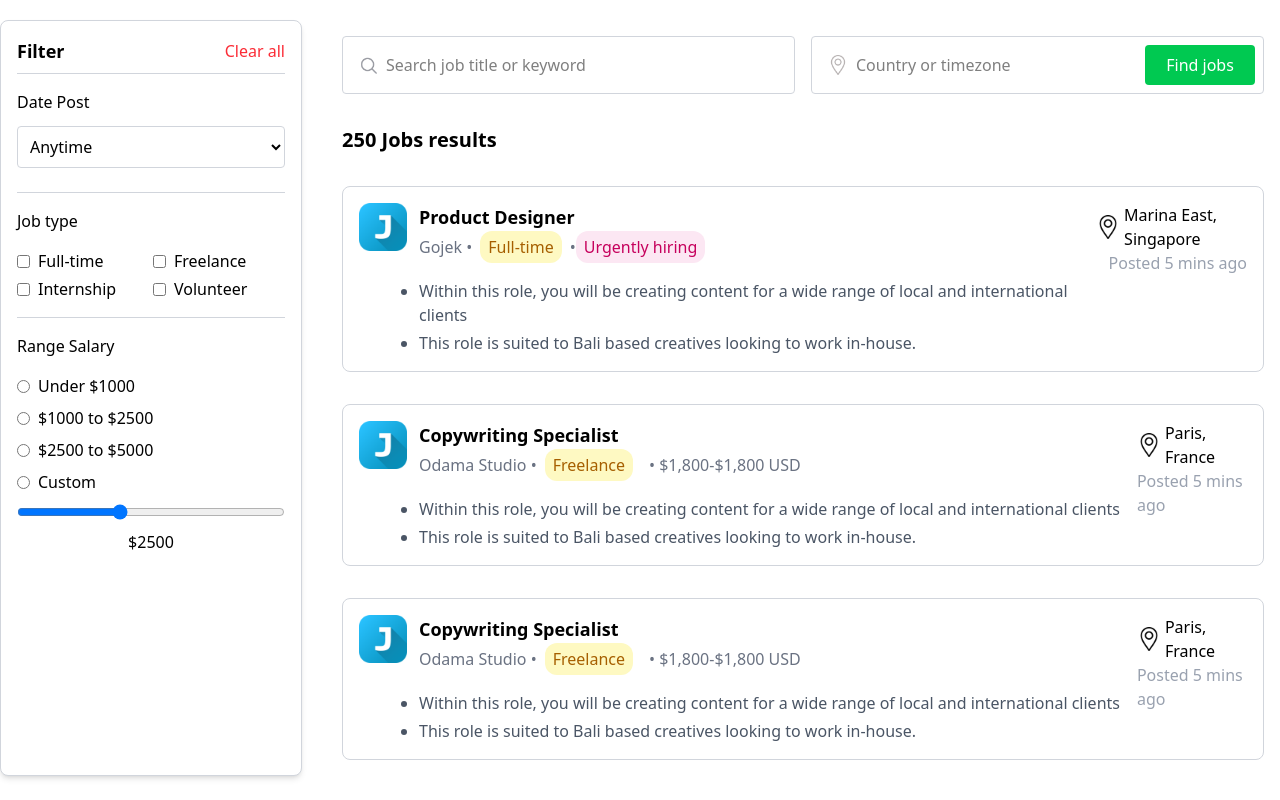
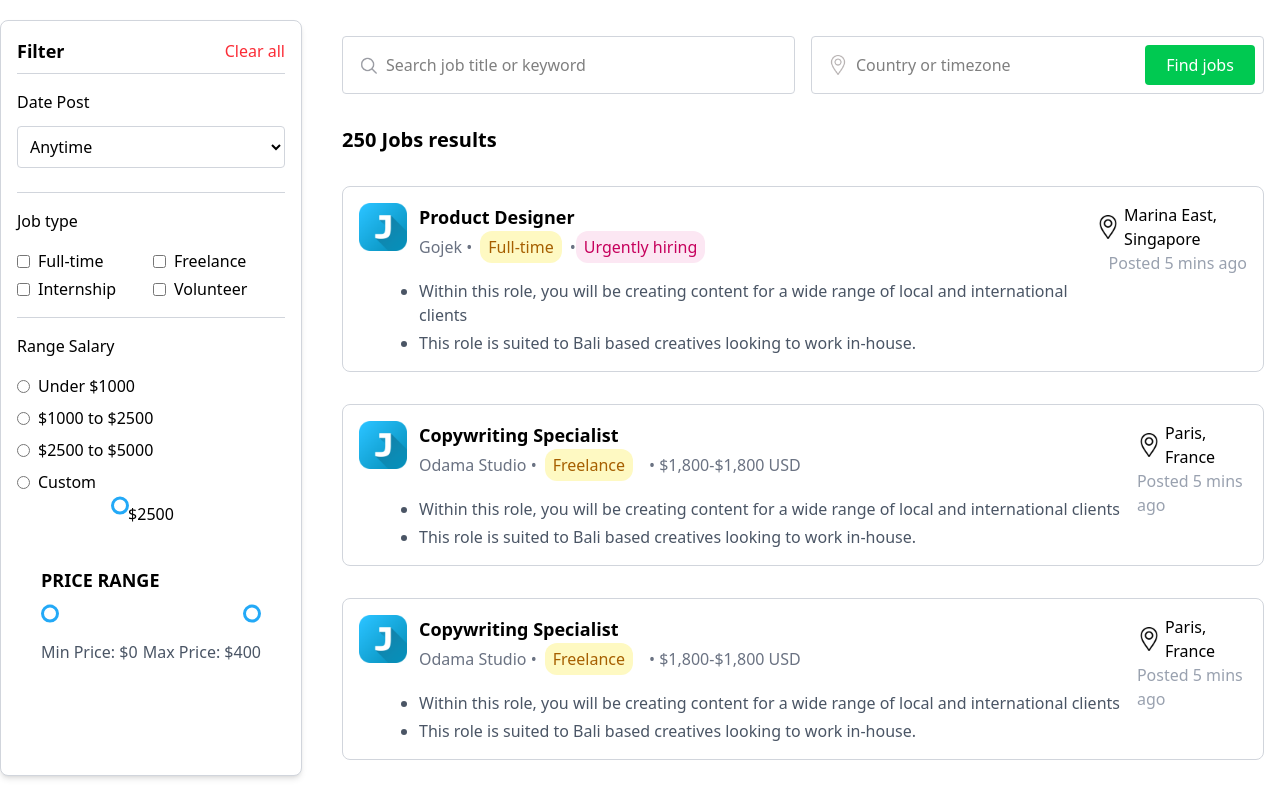
Before and after one commit to Aashishb4u/jobelia-ui, a website: page index.html in a window 1280 px wide. Shown: the part 412-1212 px from the top of the page. Drawn offline with Linux system fonts and the light colour scheme.

Commit message:
Testing the sliders

```diff
--- a/index.html
+++ b/index.html
@@ -33,8 +33,8 @@
         </nav>
     </header>
     <!-- Hero Section -->
-    <section class="relative py-24">
-        <div class="absolute inset-y-0 m-6 right-0 w-1/2 bg-[url('/assets/images/abstract.png')] bg-cover bg-no-repeat"></div>
+    <section class="bg-[#F5F9FC] relative py-24">
+        <div class="mix-blend-multiply absolute inset-y-0 right-0 w-1/2 bg-[url('/assets/images/abstract.png')] bg-cover bg-no-repeat"></div>
         <div class="relative container mx-auto p-6 text-start">
             <h1 class="text-3xl md:text-4xl font-bold text-gray-900">Find your dream job</h1>
             <p class="text-gray-600 mt-4">Looking for a job? Browse our latest job openings to view & apply to the best jobs today!</p>
@@ -85,6 +85,8 @@
                 <!-- Range Salary -->
                 <div class="mb-4">
                     <label class="text-base font-medium">Range Salary</label>
+
+
                     <div class="mt-4 space-y-2">
                         <label class="flex items-center space-x-2">
                             <input type="radio" name="salary" class="form-radio text-green-500">
@@ -108,6 +110,117 @@
                         </div>
                     </div>
                 </div>
+
+                <style>
+                    /* Hide default range styling */
+                    input[type="range"] {
+                        -webkit-appearance: none;
+                        appearance: none;
+                        width: 100%;
+                        position: absolute;
+                        background: transparent;
+                        pointer-events: none;
+                        z-index: 2;
+                    }
+
+                    /* Custom track (hidden default) */
+                    input[type="range"]::-webkit-slider-runnable-track {
+                        height: 2px;
+                    }
+
+                    /* Custom thumb styling (Centered) */
+                    input[type="range"]::-webkit-slider-thumb {
+                        -webkit-appearance: none;
+                        appearance: none;
+                        width: 18px;
+                        height: 18px;
+                        background: white;
+                        border: 3px solid #23a9f7;
+                        border-radius: 50%;
+                        cursor: pointer;
+                        pointer-events: auto;
+                        position: relative;
+                        z-index: 3;
+                        transform: translateY(-30%);
+                    }
+
+                    input[type="range"]::-moz-range-thumb {
+                        width: 18px;
+                        height: 18px;
+                        background: white;
+                        border: 3px solid #23a9f7;
+                        border-radius: 50%;
+                        cursor: pointer;
+                        pointer-events: auto;
+                        z-index: 3;
+                        transform: translateY(-30%);
+                    }
+
+                    /* Centering the range input itself */
+                    .slider-container {
+                        position: relative;
+                        height: 18px; /* Adjust height to fit thumb */
+                    }
+                </style>
+            </head>
+            <body class="flex justify-center items-center min-h-screen bg-gray-100">
+                <div class="w-[400px] bg-white p-6 rounded-lg shadow-lg">
+                    <h2 class="text-lg font-bold">PRICE RANGE</h2>
+
+                    <div class="relative mt-4 slider-container">
+                        <!-- Custom Range Inputs -->
+                        <input type="range" id="minRange" min="0" max="400" value="0">
+                        <input type="range" id="maxRange" min="0" max="400" value="400">
+
+                        <!-- Custom Track -->
+                        <div class="relative w-full h-2 bg-gray-200 rounded-md">
+                            <div id="rangeTrack" class="absolute h-2 bg-gradient-to-r from-blue-900 to-blue-400 rounded-md"></div>
+                        </div>
+                    </div>
+
+                    <div class="flex justify-between mt-3 text-gray-600">
+                        <span>Min Price: $<span id="minValue">0</span></span>
+                        <span>Max Price: $<span id="maxValue">400</span></span>
+                    </div>
+                </div>
+
+                <script>
+                    const minRange = document.getElementById("minRange");
+                    const maxRange = document.getElementById("maxRange");
+                    const minValue = document.getElementById("minValue");
+                    const maxValue = document.getElementById("maxValue");
+                    const rangeTrack = document.getElementById("rangeTrack");
+                    const minGap = 10;
+
+                    function updateRange() {
+                        let min = parseInt(minRange.value);
+                        let max = parseInt(maxRange.value);
+
+                        // Ensure min & max have a gap of at least `minGap`
+                        if (max - min < minGap) {
+                            if (event.target === minRange) {
+                                minRange.value = max - minGap;
+                            } else {
+                                maxRange.value = min + minGap;
+                            }
+                        }
+
+                        minValue.innerText = minRange.value;
+                        maxValue.innerText = maxRange.value;
+
+                        let minPercent = (minRange.value / 400) * 100;
+                        let maxPercent = (maxRange.value / 400) * 100;
+                        rangeTrack.style.left = minPercent + "%";
+                        rangeTrack.style.right = 100 - maxPercent + "%";
+                    }
+
+                    // Event listeners for input changes
+                    minRange.addEventListener("input", updateRange);
+                    maxRange.addEventListener("input", updateRange);
+
+                    updateRange(); // Initialize the UI on load
+                </script>
+            </body>
             </aside>
 
             <!-- Job Listings -->
```
